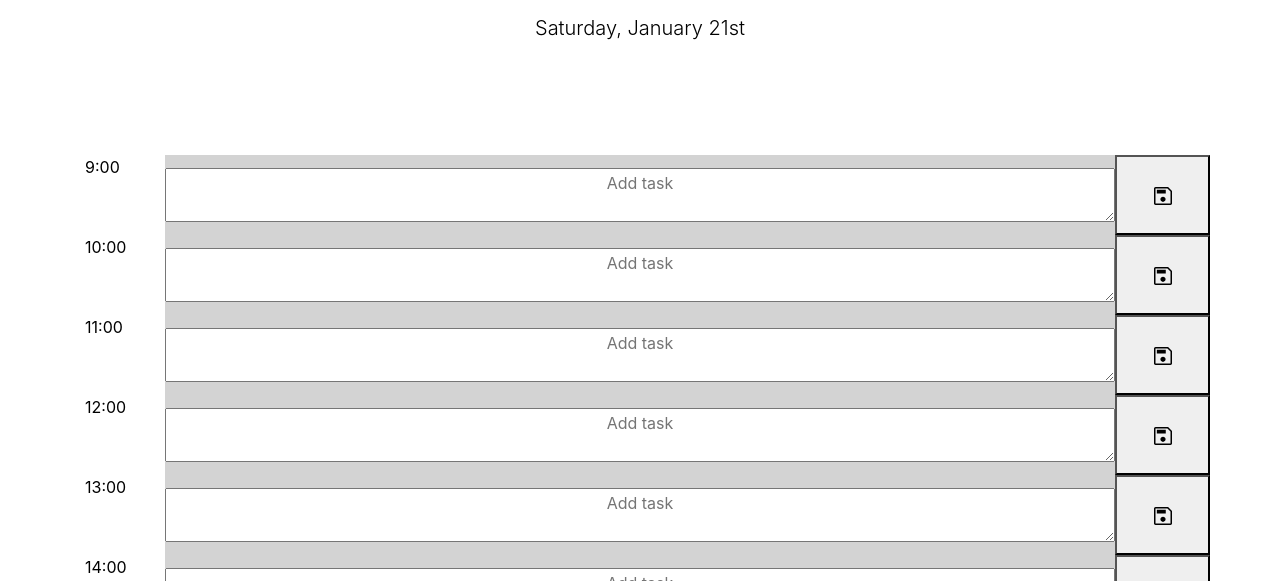
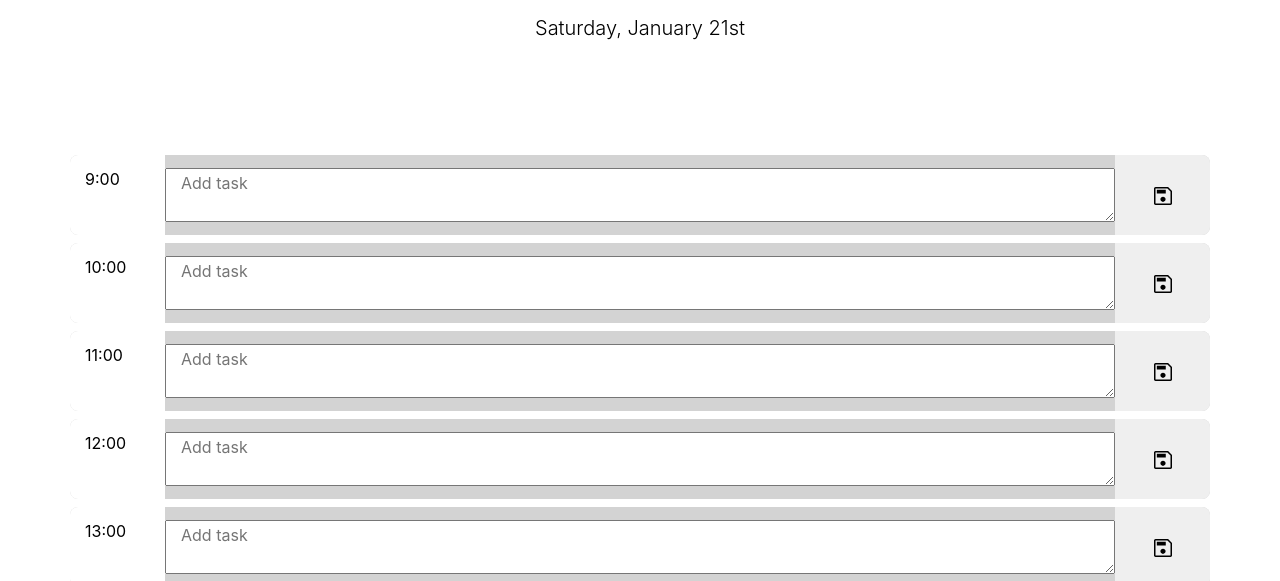
Before and after one commit to DesislavaMetodieva/daily-planner-app, a plain HTML site: page index.html in a window 1280 px wide. Shown: the part 191-772 px from the top of the page. Drawn offline with nearby package versions, Linux system fonts and the light colour scheme.

Commit message:
Added border-radius to .saveBtn and .hour

```diff
--- a/style.css
+++ b/style.css
@@ -18,7 +18,7 @@ textarea {
  /*  background: transparent; */
   border: none;
   resize: none;
-  color: #000000;
+  /* color: #000000; */
   /* border-left: 1px solid black; */
   /* padding: 10px; */
 }
@@ -36,7 +36,7 @@ textarea {
 }
 
 .time-block {
-  text-align: center;
+  text-align: left;
   /*  border-radius: 15px; */
   display: flex;
   align-self: center;
@@ -45,13 +45,18 @@ textarea {
 .row {
   /* white-space: pre-wrap; */
   height: 80px;
+  border-radius: 8px;
   /* border-top: 1px solid white; */
+  margin-bottom: 8px;
 }
 
 .hour {
   background-color: #ffffff;
   color: #000000;
   /* border-top: 1px dashed #000000; */
+  border-top-left-radius: 8px;
+  border-bottom-left-radius: 8px;
+  padding-top: 12px;
 }
 
 .past {
@@ -71,17 +76,18 @@ textarea {
 
 #saveBtn {
   /* border-left: 1px solid black; */
-  /* border-top-right-radius: 15px; */
-  /* border-bottom-right-radius: 15px; */
+  border-top-right-radius: 8px;
+  border-bottom-right-radius: 8px;
   /* background-color: #06aed5; */
   color: white;
   max-height: 80px;
+  border: none;
 }
 
-.saveBtn i:hover {
+/* .saveBtn i:hover {
   font-size: 20px;
   transition: all 0.3s ease-in-out;
-}
+} */
 
 .icon {
   max-width: 24px;
```
